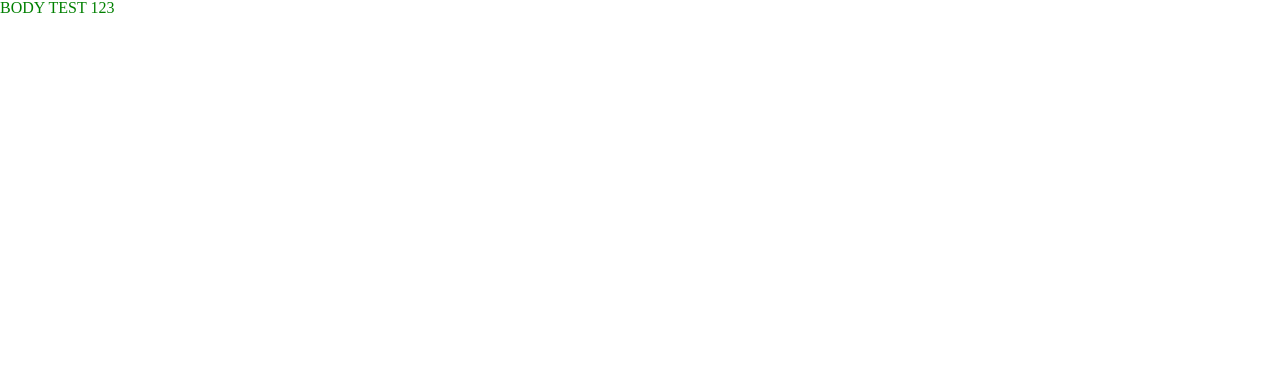
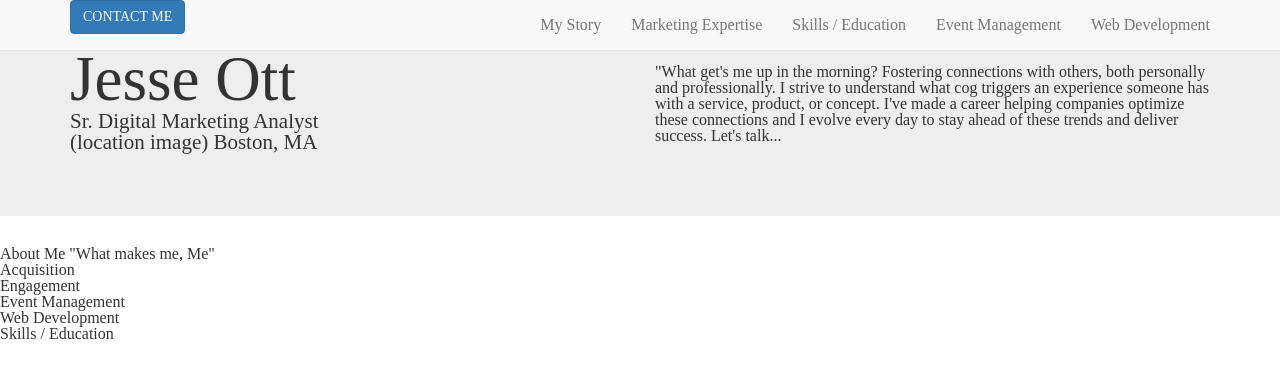
Before and after one commit to jottUSA/Jesse-Ott, a plain HTML site: page homepage/index.html in a window 1280 px wide. Drawn offline with nearby package versions, Linux system fonts and the light colour scheme.

Commit message:
finish nav bar positioning

```diff
--- a/homepage/index.html
+++ b/homepage/index.html
@@ -2,10 +2,66 @@
 <html>
 <head>
   <title>Jesse Ott</title>
+  <link rel="stylesheet" href="https://maxcdn.bootstrapcdn.com/bootstrap/3.3.7/css/bootstrap.min.css" integrity="sha384-BVYiiSIFeK1dGmJRAkycuHAHRg32OmUcww7on3RYdg4Va+PmSTsz/K68vbdEjh4u" crossorigin="anonymous">
   <link rel="stylesheet" type="text/css" href="resources/css/reset.css">
   <link rel="stylesheet" type="text/css" href="resources/css/style.css">
 </head>
 <body>
-<h1>BODY TEST 123</h1>
+<!-- Navigation -->
+  <nav class="navbar navbar-default navbar-fixed-top">
+    <div class="container">
+      <div class="navbar-header">
+<a class="btn btn-primary btn-md" href="www.codecademy.com"> CONTACT ME</a>
+      </div>
+        <ul class="nav navbar-nav navbar-right">
+          <li><a href="#my-story"> My Story</a></li>
+          <li><a href="#marketing">Marketing Expertise</a></li>
+          <li><a href="#skills-and-education">Skills / Education</a></li>
+          <li><a href="#event management">Event Management</a></li>
+          <li><a href="#web development">Web Development</a></li>
+        </ul>
+    </div>
+  </nav>
+<!-- Jumbotron -->
+  <div class="jumbotron">
+    <div class ="container">
+      <div class="row">
+        <div class="col-xs-12 col-md-6">
+          <h1>Jesse Ott</h1>
+          <p>Sr. Digital Marketing Analyst <br />
+          (location image) Boston, MA</P>
+        </div>
+        <div class="col-xs-12 col-md-6">
+          <img></img>
+          <h2>"What get's me up in the morning? Fostering connections with
+            others, both personally and professionally. I strive to understand
+            what cog triggers an experience someone has with a service, product,
+            or concept. I've made a career helping companies optimize these connections
+            and I evolve every day to stay ahead of these trends and deliver success.
+            Let's talk...</h2>
+        </div>
+      </div>
+    </div>
+  </div>
+<!-- Main Section -->
+
+  </div>
+
+
+
+
+
+    <ul>
+      <li>About Me "What makes me, Me"</li>
+      <li>Acquisition</li>
+      <li>Engagement</li>
+      <li>Event Management</li>
+      <li>Web Development</li>
+      <li>Skills / Education</li>
+    </ul>
+
+<!-- footer -->
+
+
 </body>
 </html>
```
Also changed, not shown: homepage/resources/images/headshot.png (added). Lines whose indentation alone changed are shown as unchanged.
